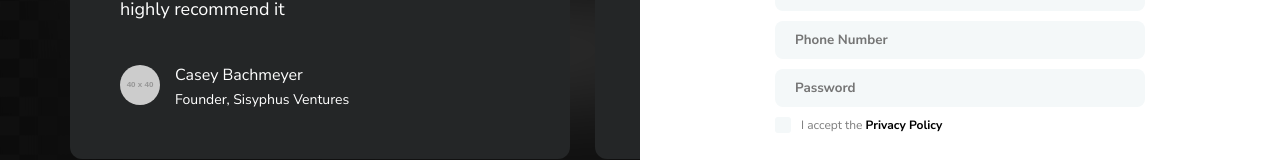
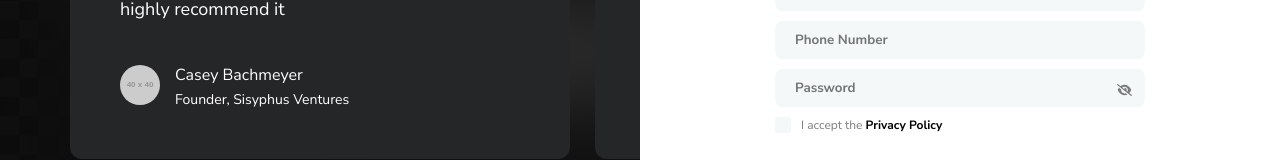
Before and after one commit to MeowB/Reno-registration, a React (Vite) app in the folder frontend/: page / in a window 1280 px wide. Shown: the part 479-639 px from the top of the page. Built offline with nearby package versions, Linux system fonts and the light colour scheme.

Commit message:
adding password eye icon and logic

```diff
--- a/frontend/src/components/Form/Form.scss
+++ b/frontend/src/components/Form/Form.scss
@@ -49,6 +49,7 @@
 		align-items: center;
 		font-size: 12px;
 		color: #7d7d7d;
+		position: relative;
 
 		input,
 		select {
@@ -64,6 +65,14 @@
 
 		p.error {
 			color: red;
+		}
+
+		.pswd-eye {
+			position: absolute;
+			right: 8px;
+			cursor: pointer;
+			padding: 5px;
+			top: 20px;
 		}
 
 		.pswd-indicator {
--- a/frontend/src/components/Form/MerchantForm.tsx
+++ b/frontend/src/components/Form/MerchantForm.tsx
@@ -1,10 +1,13 @@
-import { ChangeEvent, FormEvent, useState } from "react"
+import React, { ChangeEvent, FormEvent, MouseEventHandler, useState } from "react"
 import axios from "axios"
 import { toast } from "react-toastify"
 import zxcvbn from 'zxcvbn'
+import { FontAwesomeIcon } from '@fortawesome/react-fontawesome'
+import { faEye, faEyeSlash } from '@fortawesome/free-solid-svg-icons'
 
 const MerchantForm = () => {
 	const [passwordStrength, setPasswordStrength] = useState<number>(0)
+	const [togglePassword, setTogglePassword] = useState<boolean>(false)
 	const strengthLabels = ['Very Weak', 'Weak', 'Fair', 'Good', 'Strong'];
 	const strengthColors = ['#e74c3c', '#e67e22', '#f1c40f', '#2ecc71', '#27ae60'];
 
@@ -74,6 +77,17 @@ const MerchantForm = () => {
 
 		setErrors(newErrors)
 		return Object.keys(newErrors).length === 0
+	}
+
+	const handlePasswordClick = (e: React.MouseEvent<HTMLElement>) => {
+		setTogglePassword(!togglePassword)
+
+		const icon = e.currentTarget
+		const input = icon.previousElementSibling as HTMLInputElement | null
+
+		if (input) {
+			input.type = input.type === 'password' ? 'text' : 'password'
+		}
 	}
 
 	return (
@@ -150,7 +164,7 @@ const MerchantForm = () => {
 			</div>
 			<div className="form-group">
 				<input
-					type="password"
+					type={togglePassword ? 'password' : 'text'}
 					id="password"
 					name="password"
 					placeholder="Password"
@@ -158,6 +172,11 @@ const MerchantForm = () => {
 					onChange={handleChange}
 					style={errors.password ? { border: '1px solid red' } : {}}
 				/>
+
+				{togglePassword
+					? <FontAwesomeIcon onClick={(e) => handlePasswordClick(e)} className="pswd-eye" icon={faEye} />
+					: <FontAwesomeIcon onClick={(e) => handlePasswordClick(e)} className="pswd-eye" icon={faEyeSlash} />
+				}
 
 				{formData.password && (
 					<div className="pswd-indicator">
```
